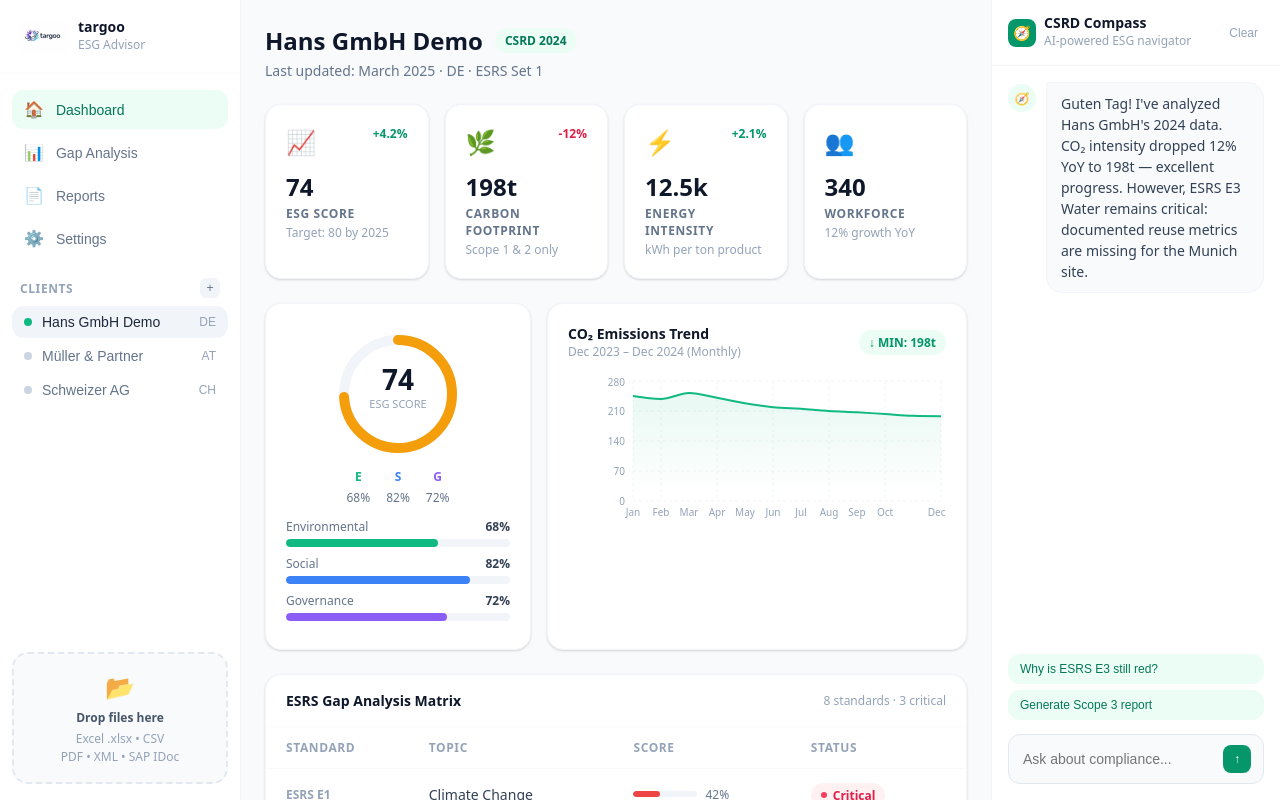
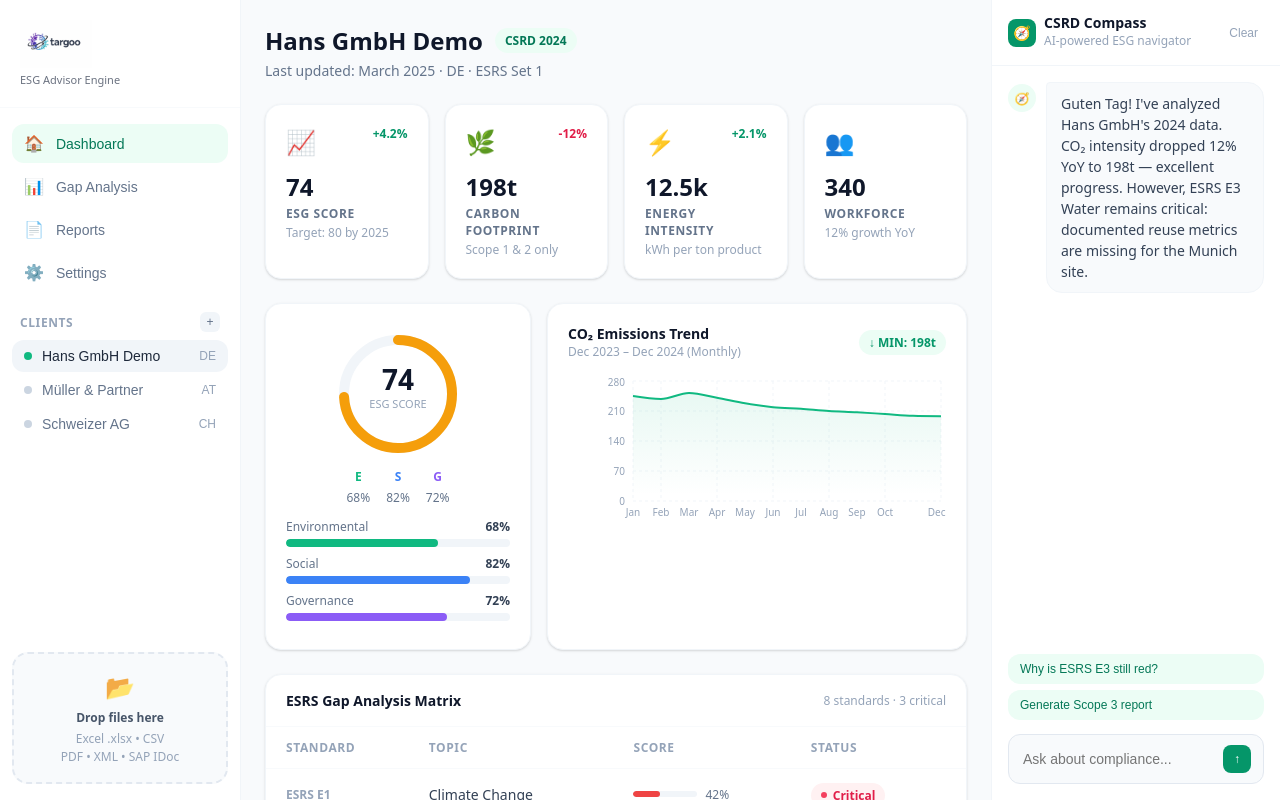
Before and after one commit to projecttargoo/targoo, a React (Vite) app: page / in a window 1280 px wide. Built offline with nearby package versions, Linux system fonts and the light colour scheme.

Commit message:
fix: larger logo + ESG Advisor Engine subtitle

```diff
--- a/src/App.jsx
+++ b/src/App.jsx
@@ -323,13 +323,8 @@
       <aside style={styles.sidebarLeft}>
         {/* Logo */}
         <div style={{ padding: '20px', borderBottom: '1px solid #f8fafc' }}>
-          <div style={{ display: 'flex', alignItems: 'center', gap: '10px' }}>
-            <img src="/targoo-logo.png" style={{height: '32px', width: 'auto', objectFit: 'contain'}} alt="targoo" />
-            <div>
-              <div style={{ fontWeight: 'bold', color: '#0f172a', fontSize: '14px', lineHeight: '1' }}>targoo</div>
-              <div style={{ fontSize: '12px', color: '#94a3b8', marginTop: '2px' }}>ESG Advisor</div>
-            </div>
-          </div>
+          <img src="/targoo-logo.png" style={{height: '48px', width: 'auto', display: 'block', marginBottom: '4px', objectFit: 'contain'}} alt="targoo" />
+          <div style={{ fontSize: '11px', color: '#6b7280' }}>ESG Advisor Engine</div>
         </div>
 
         {/* Navigation */}
```
